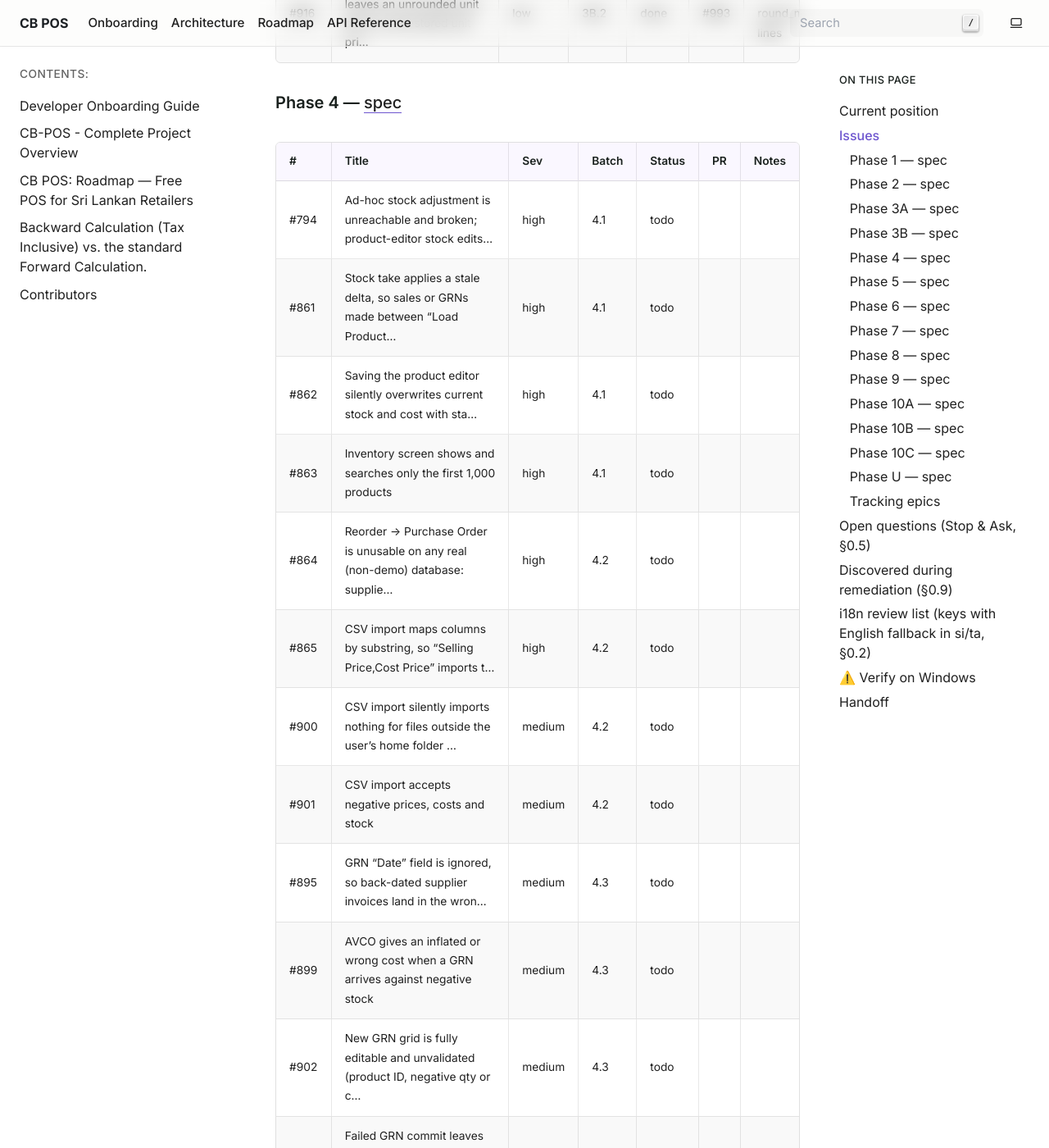
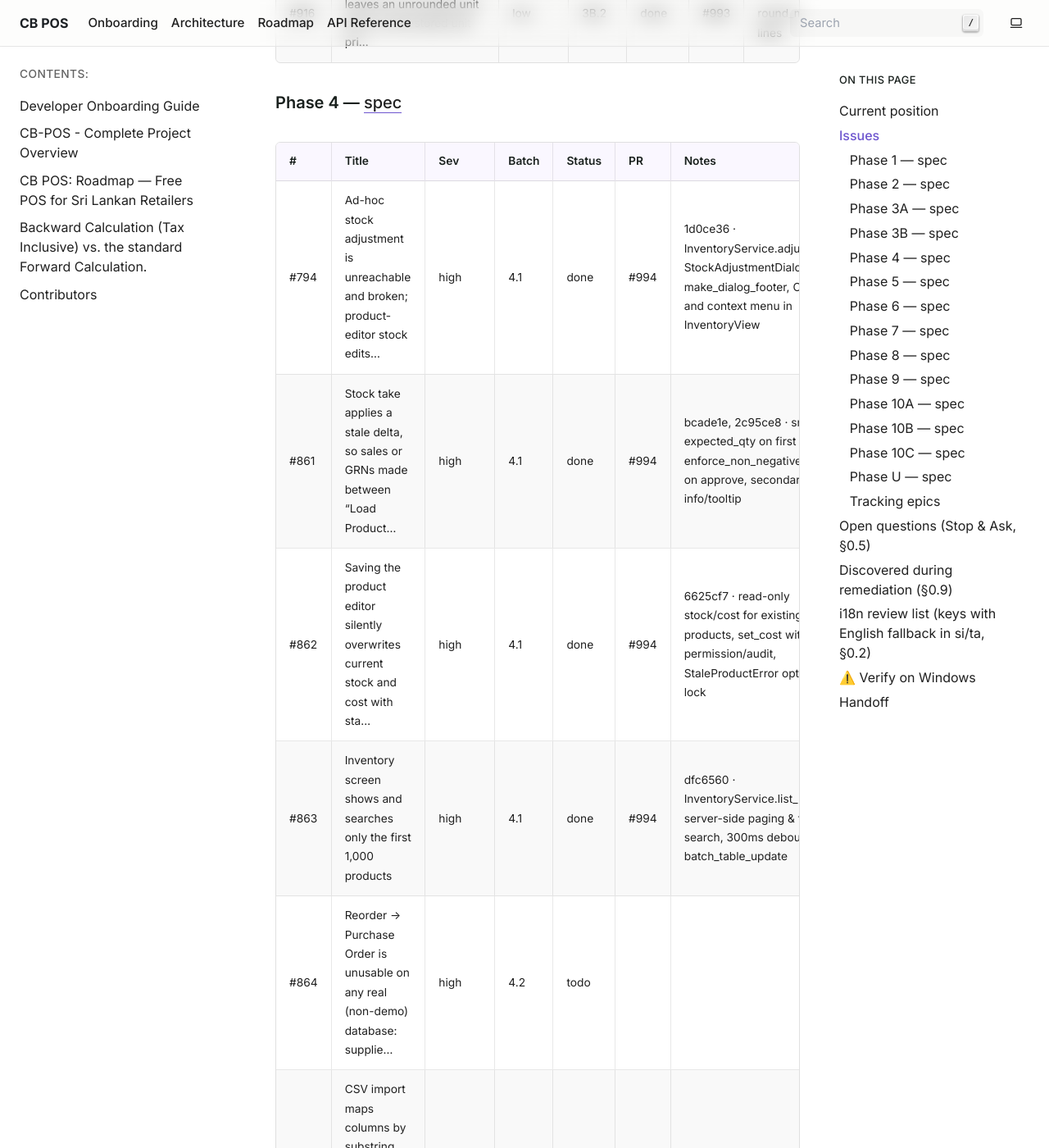
Before and after one commit to HMAHD/CB-POS, a Sphinx documentation site: the page built from docs/remediation/PROGRESS.md, in a window 1280 px wide and 1400 px high, scrolled down 9814 px. Shown: the whole window at 82% size. Built offline with Sphinx 7.4.7, drawn with Linux system fonts in a browser that asks for light colours; pages that are not in the unit, such as notebooks, are missing from menus; some of the changed text lies outside the part shown.

Commit message:
docs(remediation): record Batch 4.1 completion in PROGRESS.md

```diff
--- a/docs/remediation/PROGRESS.md
+++ b/docs/remediation/PROGRESS.md
@@ -110,10 +110,10 @@ Statuses: `todo` · `in-progress` · `blocked (Q#)` · `pr-open` · `done` (merg
 
 | # | Title | Sev | Batch | Status | PR | Notes |
 |---|---|---|---|---|---|---|
-| #794 | Ad-hoc stock adjustment is unreachable and broken; product-editor stock edits… | high | 4.1 | todo | | |
-| #861 | Stock take applies a stale delta, so sales or GRNs made between "Load Product… | high | 4.1 | todo | | |
-| #862 | Saving the product editor silently overwrites current stock and cost with sta… | high | 4.1 | todo | | |
-| #863 | Inventory screen shows and searches only the first 1,000 products | high | 4.1 | todo | | |
+| #794 | Ad-hoc stock adjustment is unreachable and broken; product-editor stock edits… | high | 4.1 | done | #994 | 1d0ce36 · InventoryService.adjust_stock, StockAdjustmentDialog with make_dialog_footer, Ctrl+J and context menu in InventoryView |
+| #861 | Stock take applies a stale delta, so sales or GRNs made between "Load Product… | high | 4.1 | done | #994 | bcade1e, 2c95ce8 · snapshot expected_qty on first count, enforce_non_negative=False on approve, secondary count info/tooltip |
+| #862 | Saving the product editor silently overwrites current stock and cost with sta… | high | 4.1 | done | #994 | 6625cf7 · read-only stock/cost for existing products, set_cost with permission/audit, StaleProductError optimistic lock |
+| #863 | Inventory screen shows and searches only the first 1,000 products | high | 4.1 | done | #994 | dfc6560 · InventoryService.list_products server-side paging & trilingual search, 300ms debounce, batch_table_update |
 | #864 | Reorder → Purchase Order is unusable on any real (non-demo) database: supplie… | high | 4.2 | todo | | |
 | #865 | CSV import maps columns by substring, so "Selling Price,Cost Price" imports t… | high | 4.2 | todo | | |
 | #900 | CSV import silently imports nothing for files outside the user's home folder … | medium | 4.2 | todo | | |
@@ -304,4 +304,4 @@ Statuses: `todo` · `in-progress` · `blocked (Q#)` · `pr-open` · `done` (merg
 |---|---|---|
 
 ## Handoff
-Phase 3B Batch 3B.2 is fully completed and merged (PR #993, d77b10b). All 7 issues (#855, #916, #891, #890, #793, #792, #813) are verified closed on GitHub and ticked in epics #832 and #922. Phase 3B is now completely finished. Ready to start Phase 4 Batch 4.1 (#794, #861, #862, #863).
+Phase 4 Batch 4.1 is fully completed and merged (PR #994, 0865271). All 4 issues (#794, #862, #861, #863) are verified closed on GitHub and ticked in epics #832 and #922. Ready to start Phase 4 Batch 4.2 (#864, #865, #900, #901).
```
Also changed, not shown: other parts of docs/remediation/PROGRESS.md (+1 -1 lines).
